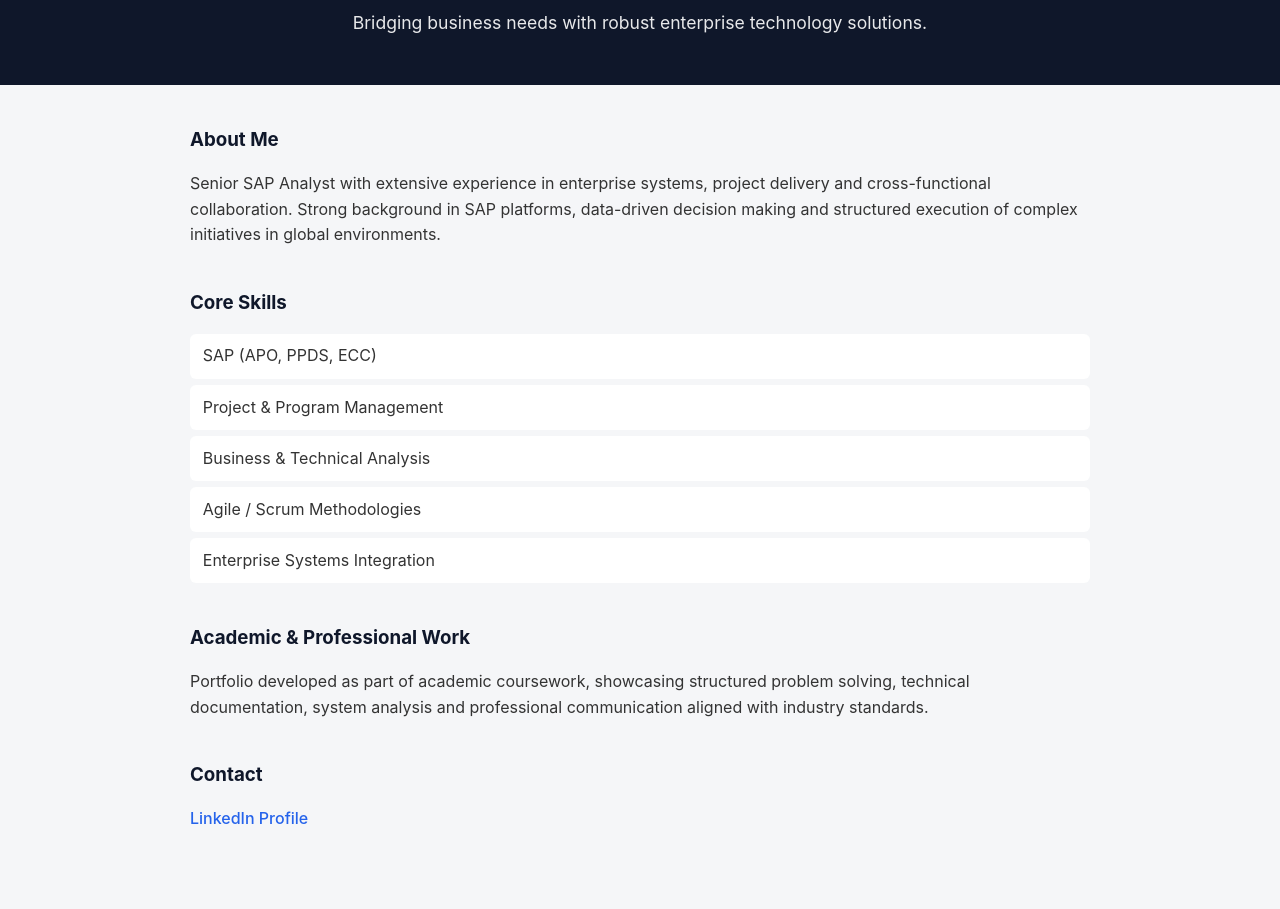
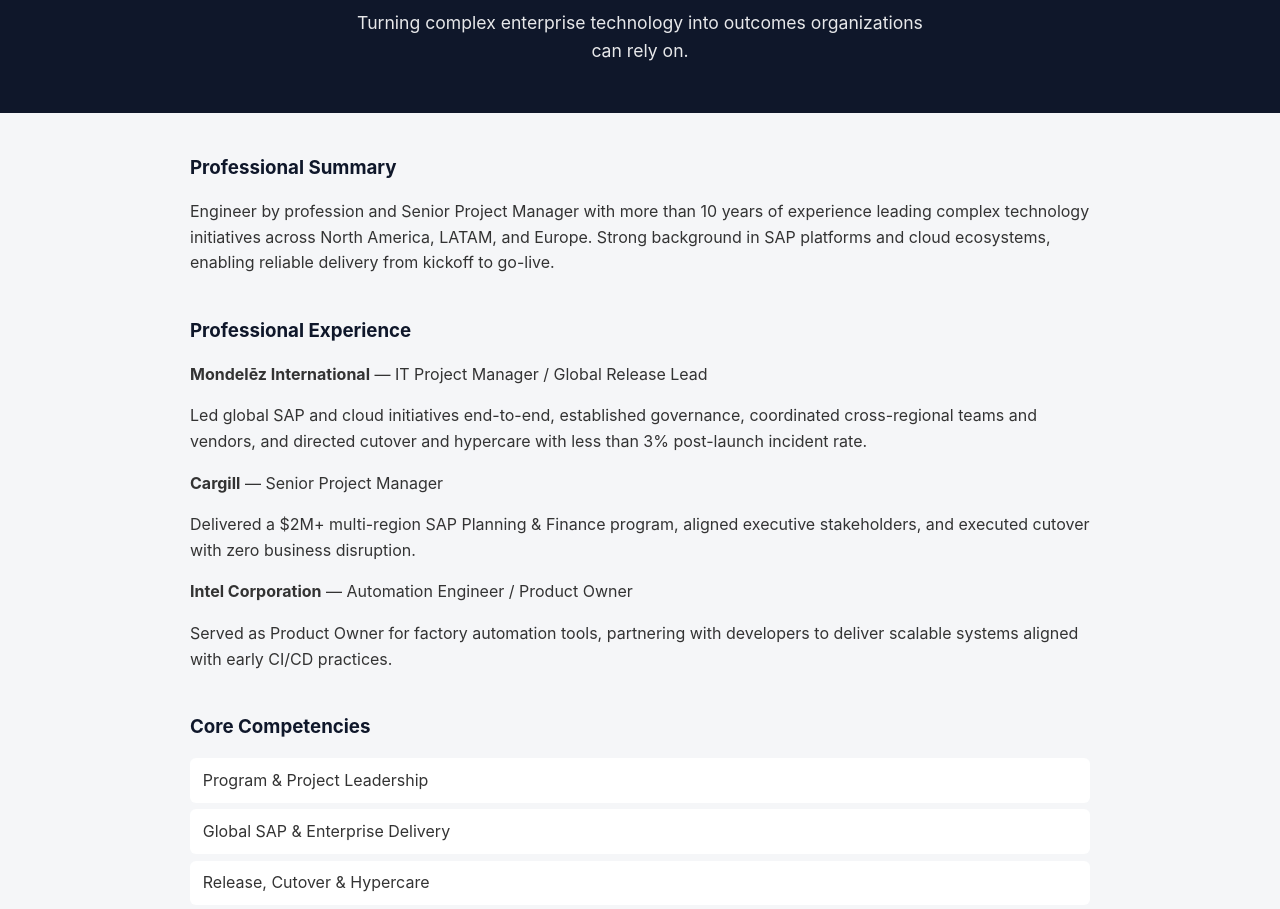
Before and after one commit to jmendez051/Portfolio, a plain HTML site: page index.html in a window 1280 px wide. Shown: the part 241-1150 px from the top of the page. Drawn offline with Linux system fonts and the light colour scheme.

Commit message:
index.html
Cambios

```diff
--- a/index.html
+++ b/index.html
@@ -11,46 +11,70 @@
 <header class="hero">
   <img src="profile.jpg" alt="Profile Photo" class="profile-pic">
   <h1>Jose M. Mendez</h1>
-    <h2>Senior SAP Analyst | Project & Delivery Leader</h2>
+  <h2>Engineer | Senior Project Manager | SAP & Enterprise Delivery Leader</h2>
   <p class="tagline">
-      Bridging business needs with robust enterprise technology solutions.
+    Turning complex enterprise technology into outcomes organizations can rely on.
   </p>
 </header>
 
 <section class="section">
-    <h3>About Me</h3>
+  <h3>Professional Summary</h3>
   <p>
-      Senior SAP Analyst with extensive experience in enterprise systems,
-      project delivery and cross-functional collaboration. Strong background
-      in SAP platforms, data-driven decision making and structured execution
-      of complex initiatives in global environments.
+    Engineer by profession and Senior Project Manager with more than 10 years of
+    experience leading complex technology initiatives across North America,
+    LATAM, and Europe. Strong background in SAP platforms and cloud ecosystems,
+    enabling reliable delivery from kickoff to go-live.
   </p>
 </section>
 
 <section class="section">
-    <h3>Core Skills</h3>
+  <h3>Professional Experience</h3>
+
+  <p><strong>Mondelēz International</strong> — IT Project Manager / Global Release Lead</p>
+  <p>
+    Led global SAP and cloud initiatives end-to-end, established governance,
+    coordinated cross-regional teams and vendors, and directed cutover and
+    hypercare with less than 3% post-launch incident rate.
+  </p>
+
+  <p><strong>Cargill</strong> — Senior Project Manager</p>
+  <p>
+    Delivered a $2M+ multi-region SAP Planning & Finance program, aligned executive
+    stakeholders, and executed cutover with zero business disruption.
+  </p>
+
+  <p><strong>Intel Corporation</strong> — Automation Engineer / Product Owner</p>
+  <p>
+    Served as Product Owner for factory automation tools, partnering with
+    developers to deliver scalable systems aligned with early CI/CD practices.
+  </p>
+</section>
+
+<section class="section">
+  <h3>Core Competencies</h3>
   <ul class="skills">
-      <li>SAP (APO, PPDS, ECC)</li>
-      <li>Project & Program Management</li>
-      <li>Business & Technical Analysis</li>
-      <li>Agile / Scrum Methodologies</li>
-      <li>Enterprise Systems Integration</li>
+    <li>Program & Project Leadership</li>
+    <li>Global SAP & Enterprise Delivery</li>
+    <li>Release, Cutover & Hypercare</li>
+    <li>Stakeholder & Executive Management</li>
+    <li>Cloud & Systems Integration</li>
   </ul>
 </section>
 
 <section class="section">
-    <h3>Academic & Professional Work</h3>
+  <h3>Education & Certifications</h3>
   <p>
-      Portfolio developed as part of academic coursework, showcasing
-      structured problem solving, technical documentation, system analysis
-      and professional communication aligned with industry standards.
+    Bachelor’s Degree in Computer Engineering — ULACIT (Expected 2026)<br/>
+    Project Management Professional (PMP) — PMI (Expected 2025)
   </p>
 </section>
 
 <section class="section contact">
   <h3>Contact</h3>
   <p>
-      <a href="https://www.linkedin.com" target="_blank">LinkedIn Profile</a>
+    <a href="https://www.linkedin.com/in/jose-m-mendez-96062389" target="_blank">
+      LinkedIn Profile
+    </a>
   </p>
 </section>
 
```
Lines whose indentation alone changed are shown as unchanged.
